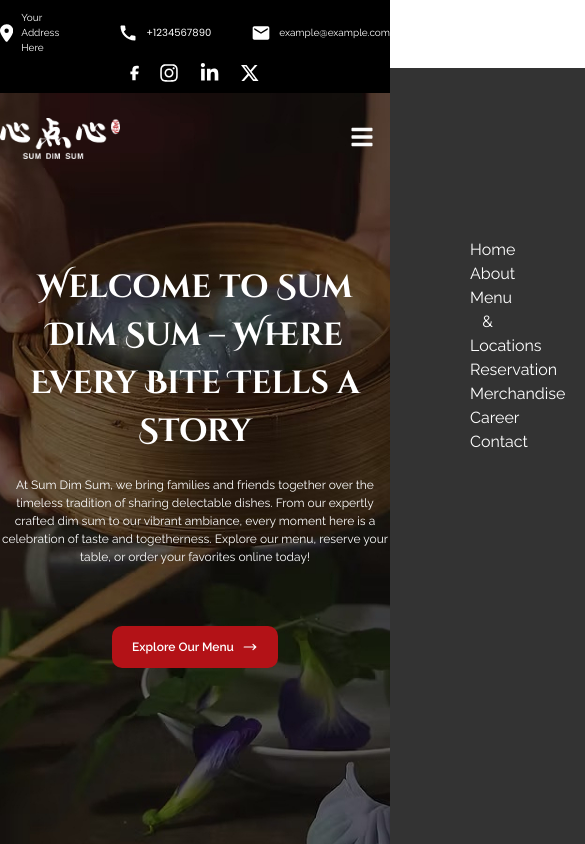
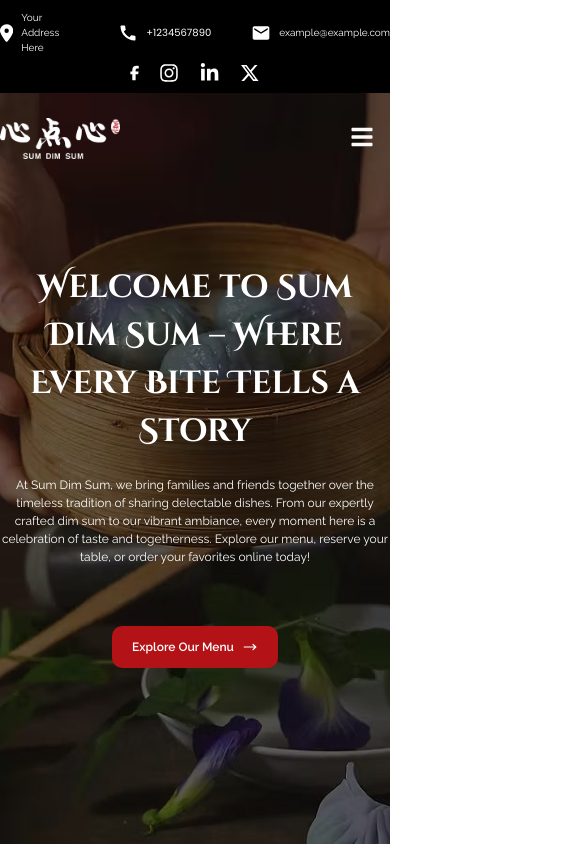
Before and after one commit to morshedsajid26/SUM-DIM-SUM, a Next.js app: page / in a window 390 px wide. Shown: the top 844 px of the page, 585 px wide, since content can reach past the window. Built offline with nearby package versions, Linux system fonts and the light colour scheme; a web font is replaced by a local one.

Commit message:
nav menu issue fixed

```diff
--- a/app/component/Navbar.jsx
+++ b/app/component/Navbar.jsx
@@ -23,7 +23,7 @@
             </div>
 
              <div
-              className={`md:w-[756px] md:flex gap-10 absolute md:static top-17 right-0 h-screen md:h-auto w-[50%] bg-[#000000]/80 md:bg-transparent z-20 flex-col md:flex-row items-center justify-center transition-transform duration-300 md:px-0 px-20 py-[170px] md:py-0 text-center ${isMenuOpen ? 'translate-x-0 overflow-hidden' : 'translate-x-full md:translate-x-0 '}`}
+              className={`md:w-[756px] w-full flex md:gap-10 gap-5 absolute md:static top-0 right-0   bg-[#000000]/80 md:bg-transparent z-20 flex-col md:flex-row items-center justify-center transition-all duration-300 md:px-0 px-20 py-[70px] md:py-0 text-center ${isMenuOpen ? "translate-y-0":"-translate-y-[200%] md:-translate-y-0"}`}
               >
                 <Li liText='Home'/>
                 <Li liText='About'/>
```
